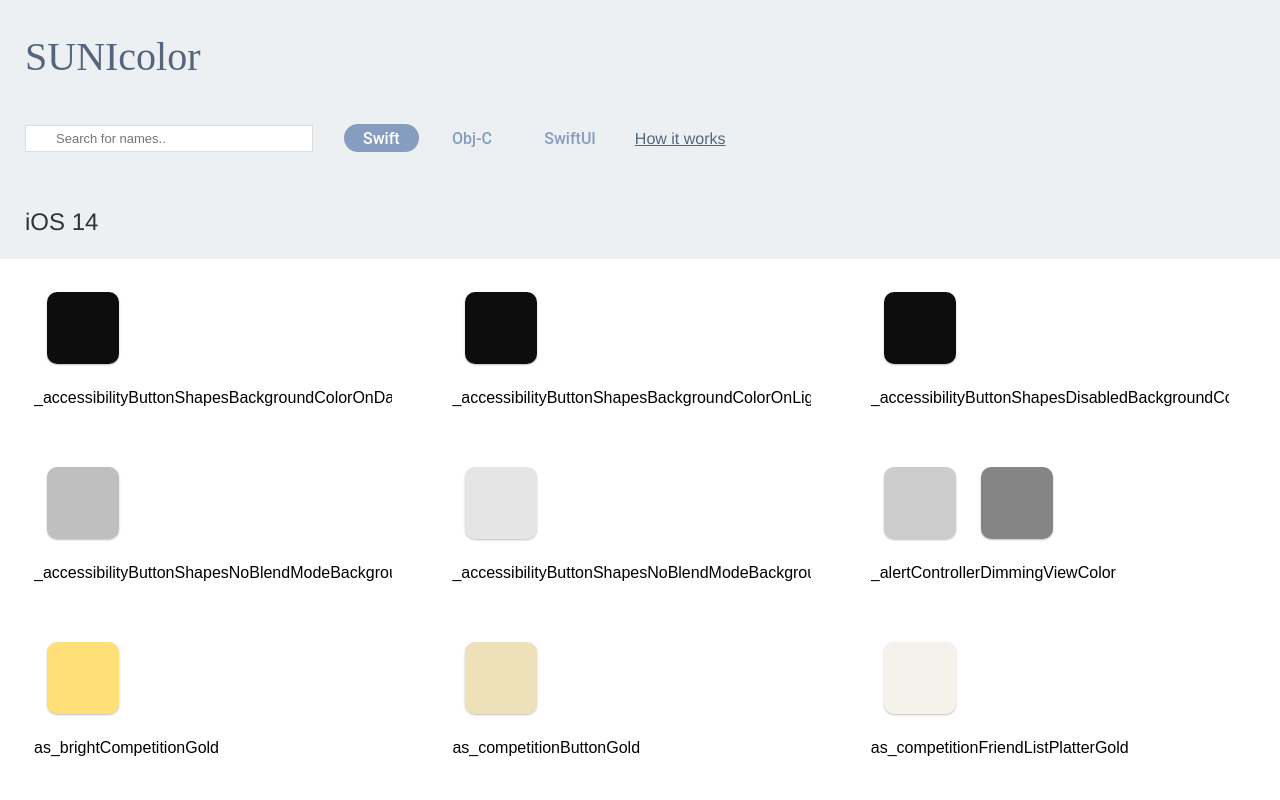
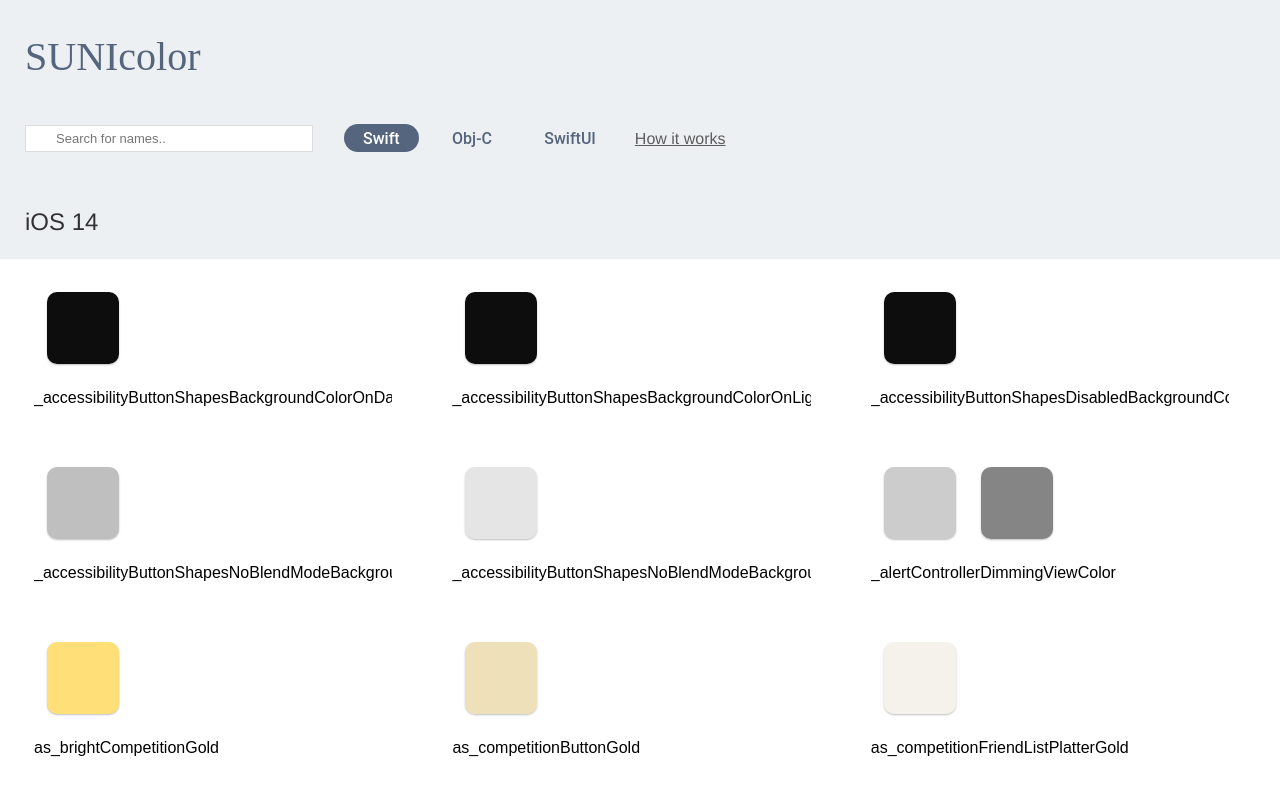
Before and after one commit to MarkDavies0/sunicolor_website, a plain HTML site: page docs/index.html in a window 1280 px wide. Shown: the top 800 px of the page. Drawn offline with Linux system fonts and the light colour scheme; a small style sheet from the web is missing.

Commit message:
update colors

```diff
--- a/docs/css/style.css
+++ b/docs/css/style.css
@@ -60,7 +60,7 @@ h2 {
 #subheaderLink {
     float: right;
     /* right: 10vw; */
-    color: rgb(85, 101, 126);
+    color: rgb(92, 92, 92);
     padding-left: 15px;
 }
 
@@ -219,7 +219,7 @@ input:checked+.slider:before {
     margin-right: 2em;
 }
 
-@media only screen and (max-width: 600px) {
+@media only screen and (max-width: 700px) {
     #subheader {
         display: block;
         padding-left: 0px;
@@ -257,7 +257,7 @@ input:checked+.slider:before {
     font-family: 'Roboto', sans-serif;
     font-weight: 500;
     color: #FFFFFF;
-    background-color: rgb(135, 157, 192);
+    background-color: rgb(85, 101, 126);
     text-align: center;
     transition: all 0.2s;
 }
--- a/docs/index.html
+++ b/docs/index.html
@@ -37,9 +37,9 @@
         <input type="text" id="searchInput" onkeyup="filterColorList()" placeholder="Search for names..">
         <div class="subContainer">
             <a class="langButton" id="swift" onclick="langBtnPressed(this)">Swift</a>
-            <a class="langButton" id="objc" style="background-color: rgb(237, 240, 242); color: rgb(135, 157, 192);"
+            <a class="langButton" id="objc" style="background-color: rgb(237, 240, 242); color: rgb(85, 101, 126);"
                 onclick="langBtnPressed(this)">Obj-C</a>
-            <a class="langButton" id="swiftui" style="background-color: rgb(237, 240, 242); color: rgb(135, 157, 192);"
+            <a class="langButton" id="swiftui" style="background-color: rgb(237, 240, 242); color: rgb(85, 101, 126);"
                 onclick="langBtnPressed(this)">SwiftUI</a>
 
             <a id="subheaderLink" href="about.html">How it works</a>
--- a/docs/js/script.js
+++ b/docs/js/script.js
@@ -91,7 +91,7 @@ function filterColorList() {
 }
 
 function langBtnPressed(elmnt) {
-        let styleStr = 'background-color: rgb(237, 240, 242); color: rgb(135, 157, 192);';
+        let styleStr = 'background-color: rgb(237, 240, 242); color: rgb(85, 101, 126);';
         elmnt.style = "";
 
         let swiftButton = document.getElementById("swift");
```
